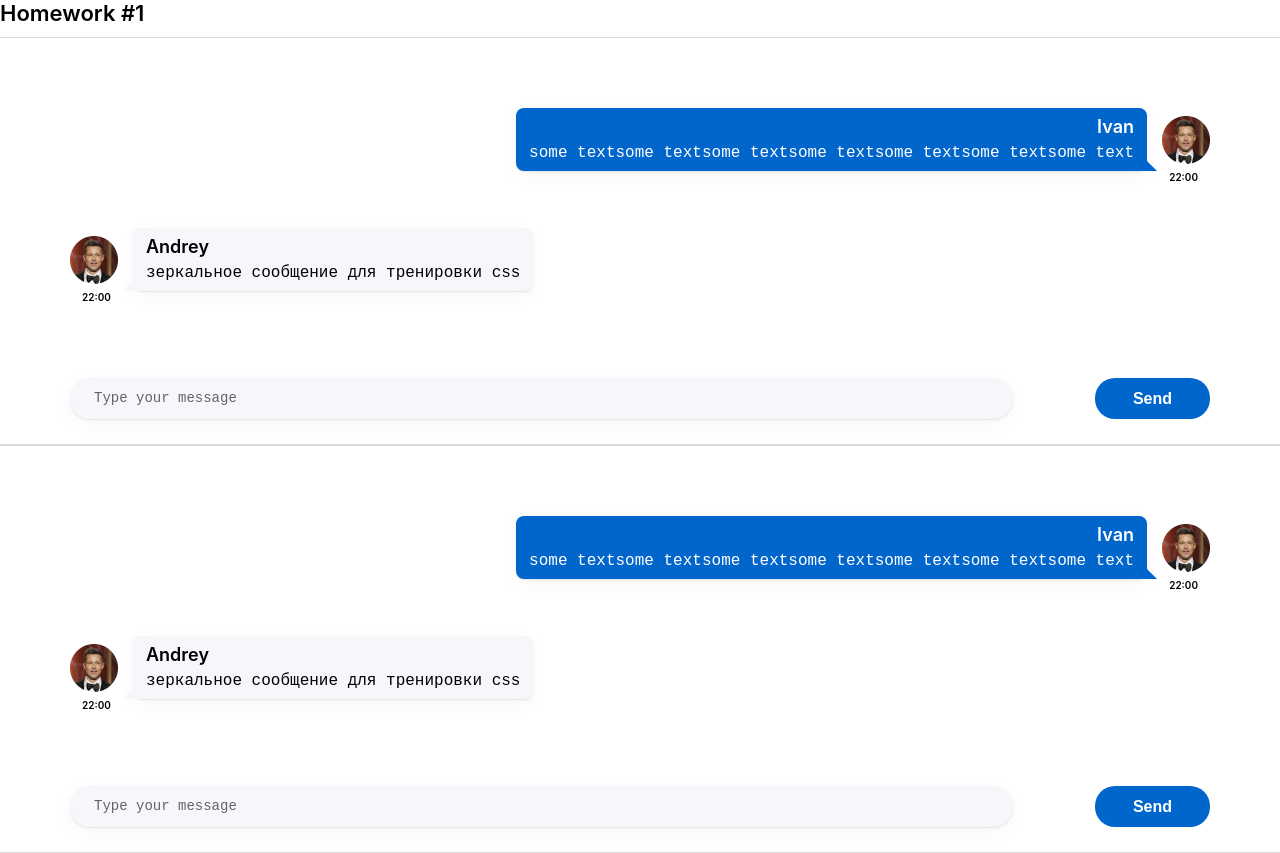
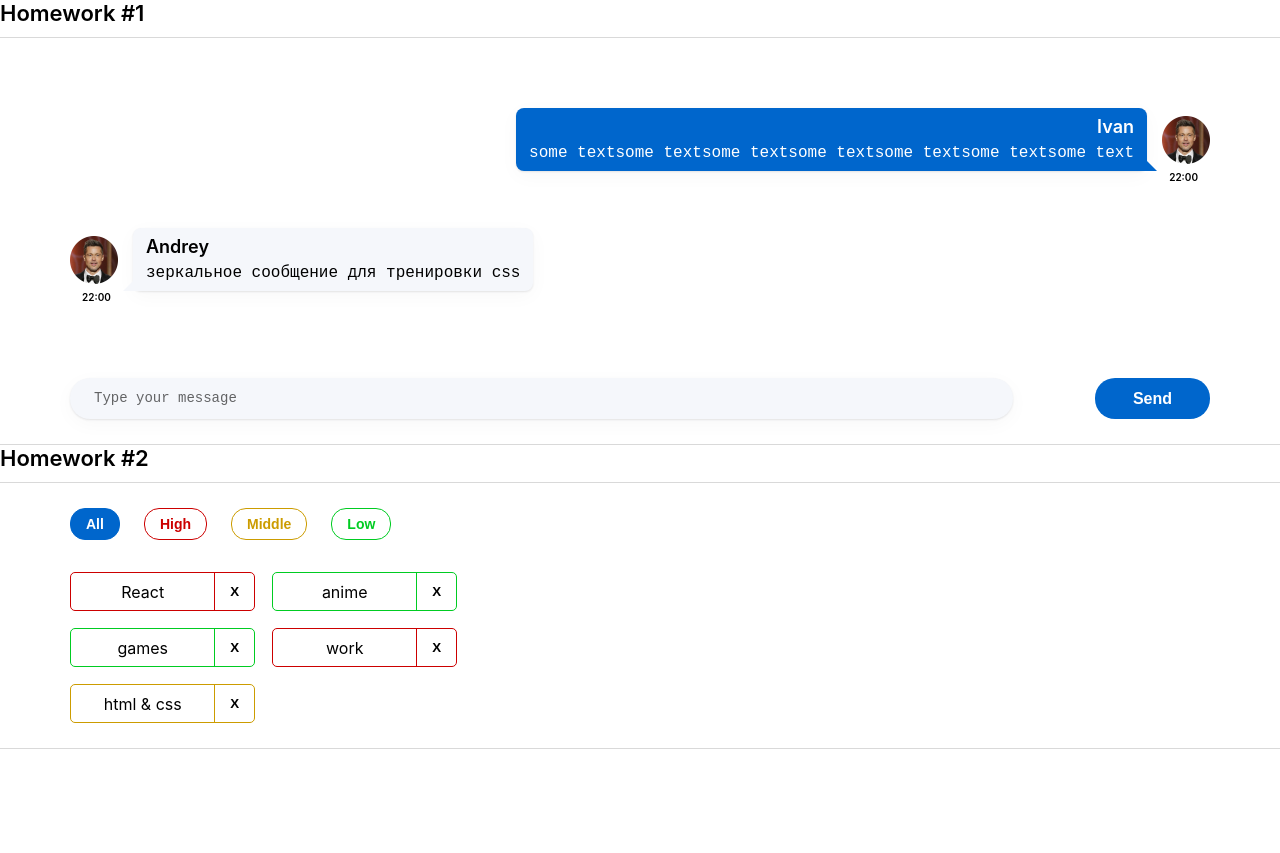
Before and after one commit to aliadamovich/homework_2, a React (Create React App) app: page / in a window 1280 px wide. After the commit the page ends 800 px from the top, so only its background shows below. Built offline with nearby package versions, Linux system fonts and the light colour scheme.

Commit message:
2nd homework done

```diff
--- a/package.json
+++ b/package.json
@@ -1,6 +1,6 @@
 {
   "name": "hws2",
-  "homepage": "http://IgnatZakalinsky.github.io/hws2",
+  "homepage": "http://aliadamovich.github.io/homework_2",
   "version": "0.1.0",
   "private": true,
   "dependencies": {
--- a/src/s1-main/App.tsx
+++ b/src/s1-main/App.tsx
@@ -1,13 +1,14 @@
 import React from 'react'
 import s from './App.module.css'
 import HW1 from '../s2-homeworks/hw01/HW1'
+import HW2 from '../s2-homeworks/hw02/HW2'
 
 function App() {
     return (
         <div className={s.App}>
             <HW1/>
             {/*раскомментировать по ходу выполнения*/}
-            {/*<HW2/>*/}
+            <HW2/>
             {/*<HW3/>*/}
             {/*<HW4/>*/}
 
--- a/src/s2-homeworks/hw01/HW1.tsx
+++ b/src/s2-homeworks/hw01/HW1.tsx
@@ -66,16 +66,6 @@
                 {/*для автоматической проверки дз (не менять)*/}
                 <MessageSender M={Message} />
             </div>
-				<div className={s2.hw}>
-					{/*проверка отображения (не менять)*/}
-					<div>
-						<Message message={message0} />
-						<FriendMessage message={friendMessage0} />
-					</div>
-
-					{/*для автоматической проверки дз (не менять)*/}
-					<MessageSender M={Message} />
-				</div>
         </div>
     )
 }
--- a/src/s2-homeworks/hw02/HW2.tsx
+++ b/src/s2-homeworks/hw02/HW2.tsx
@@ -17,16 +17,16 @@
 * */
 
 // types
-export type AffairPriorityType = any // need to fix any
+export type AffairPriorityType = 'low' | 'middle' | 'high' | 'low'
 export type AffairType = {
-    _id: any // need to fix any
-    name: any // need to fix any
+    _id: number
+    name: string
     priority: AffairPriorityType
 }
 export type FilterType = 'all' | AffairPriorityType
 
 // constants
-const defaultAffairs: any = [ // need to fix any
+const defaultAffairs: Array<AffairType> = [
     {_id: 1, name: 'React', priority: 'high'}, // студенты могут изменить содержимое name и количество элементов в массиве, ...priority не менять!
     {_id: 2, name: 'anime', priority: 'low'},
     {_id: 3, name: 'games', priority: 'low'},
@@ -35,23 +35,27 @@
 ]
 
 // pure helper functions
-export const filterAffairs = (affairs: any, filter: any): any => { // need to fix any
+export const filterAffairs = (affairs: Array<AffairType>, filter: FilterType): Array<AffairType> => { // need to fix any
 
+	if (filter === 'low') return affairs.filter(a => a.priority === 'low')
+	else if (filter === 'middle') return affairs.filter(a => a.priority === 'middle')
+	else if (filter === 'high') return affairs.filter(a => a.priority === 'high')
+	return affairs // need to fix
 
-    return affairs // need to fix
 }
-export const deleteAffair = (affairs: any, _id: any): any => { // need to fix any
+export const deleteAffair = (affairs: Array<AffairType>, _id: number): Array<AffairType> => { // need to fix any
+   return affairs.filter(a => a._id !==_id)
 
-    return affairs // need to fix
 }
 
 function HW2() {
-    const [affairs, setAffairs] = useState<any>(defaultAffairs) // need to fix any
-    const [filter, setFilter] = useState<FilterType>('all')
+	const [affairs, setAffairs] = useState<Array<AffairType>>(defaultAffairs) // need to fix any
+  const [filter, setFilter] = useState<FilterType>('all')
 
     const filteredAffairs = filterAffairs(affairs, filter)
-    const deleteAffairCallback = (_id: any) => { // need to fix any
-        // need to fix
+
+    const deleteAffairCallback = (_id: number) => { // need to fix any
+			setAffairs(deleteAffair(affairs, _id))
     }
 
     return (
--- a/src/s2-homeworks/hw02/affairs/Affairs.tsx
+++ b/src/s2-homeworks/hw02/affairs/Affairs.tsx
@@ -4,24 +4,24 @@
 import s from './Affairs.module.css'
 
 type AffairsPropsType = {
-    data: any // need to fix any
-    setFilter: any
-    deleteAffairCallback: any
+		data: Array<AffairType>
+		setFilter: (filter: FilterType) => void
+    deleteAffairCallback: (id: number) => void
     filter: FilterType
 }
 
 function Affairs(props: AffairsPropsType) {
     const setAll = () => {
-        // need to fix
+      props.setFilter('all')
     }
     const setHigh = () => {
-        // need to fix
+			props.setFilter('high')
     }
     const setMiddle = () => {
-        // need to fix
+			props.setFilter('middle')
     }
     const setLow = () => {
-        // need to fix
+			props.setFilter('low')
     }
 
     const cnAll = s.button + ' ' + s.all + (props.filter === 'all' ? ' ' + s.active : '')
--- a/src/s2-homeworks/hw02/affairs/affair/Affair.tsx
+++ b/src/s2-homeworks/hw02/affairs/affair/Affair.tsx
@@ -6,12 +6,13 @@
 type AffairPropsType = {
     // key не нужно типизировать
     affair: AffairType
-    deleteAffairCallback: any // need to fix any
+    deleteAffairCallback: (id: number) => void
 }
 
 function Affair(props: AffairPropsType) {
-    const deleteCallback = () => {
-        // need to fix
+
+    const deleteCallback = (id: number) => {
+			props.deleteAffairCallback(id)
     }
 
     const nameClass = s.name + ' ' + s2[props.affair.priority]
@@ -25,7 +26,7 @@
         >
             <div id={'hw2-name-' + props.affair._id} className={nameClass}>
                 {/*создаёт студент*/}
-
+								{props.affair.name}
                 {/**/}
             </div>
             <div id={'hw2-priority-' + props.affair._id} hidden>
@@ -36,7 +37,7 @@
                 id={'hw2-button-delete-' + props.affair._id}
                 className={buttonClass}
                 // need to fix
-
+								onClick={() => deleteCallback(props.affair._id)}
             >
                 {/*текст кнопки могут изменить студенты*/}
                 X
```
